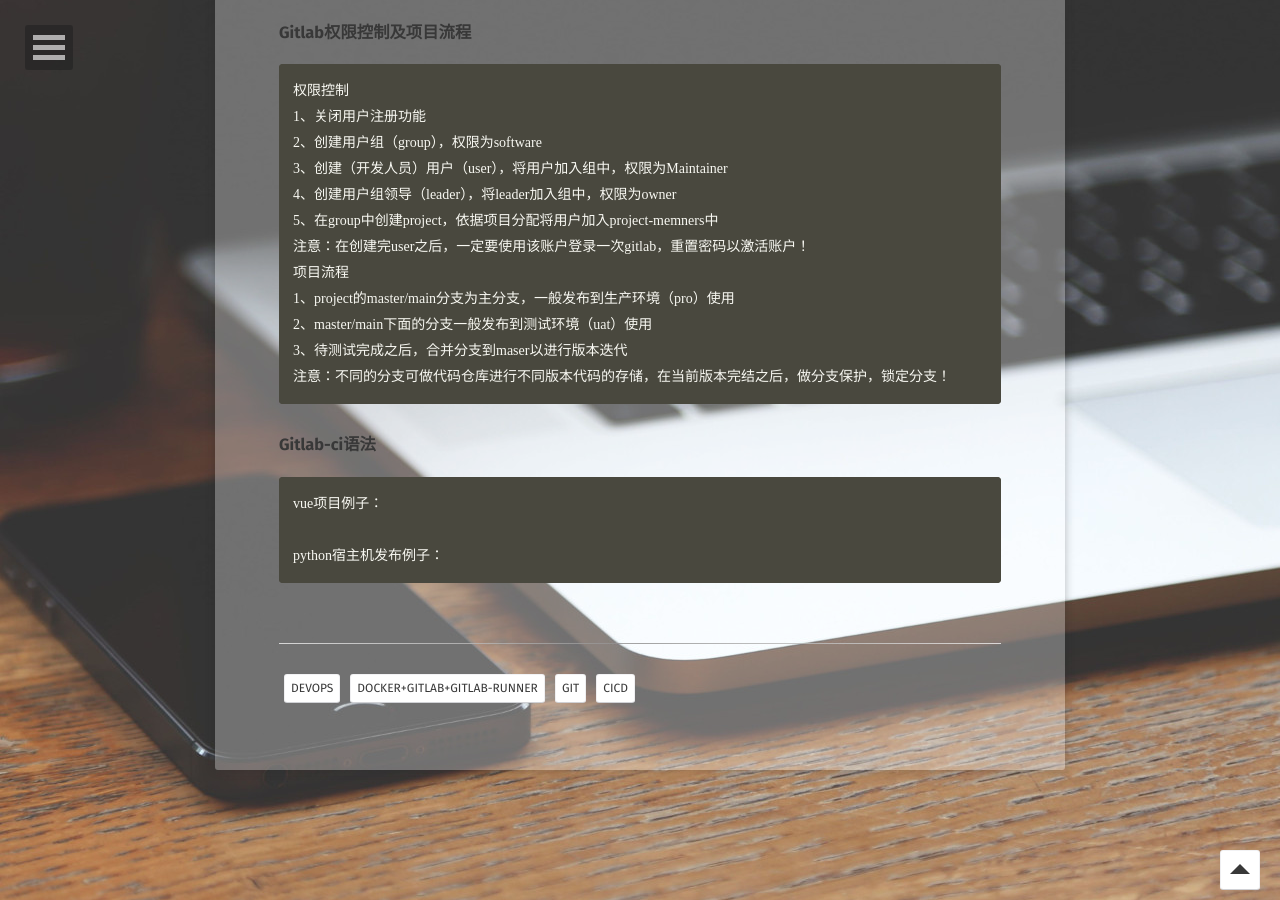
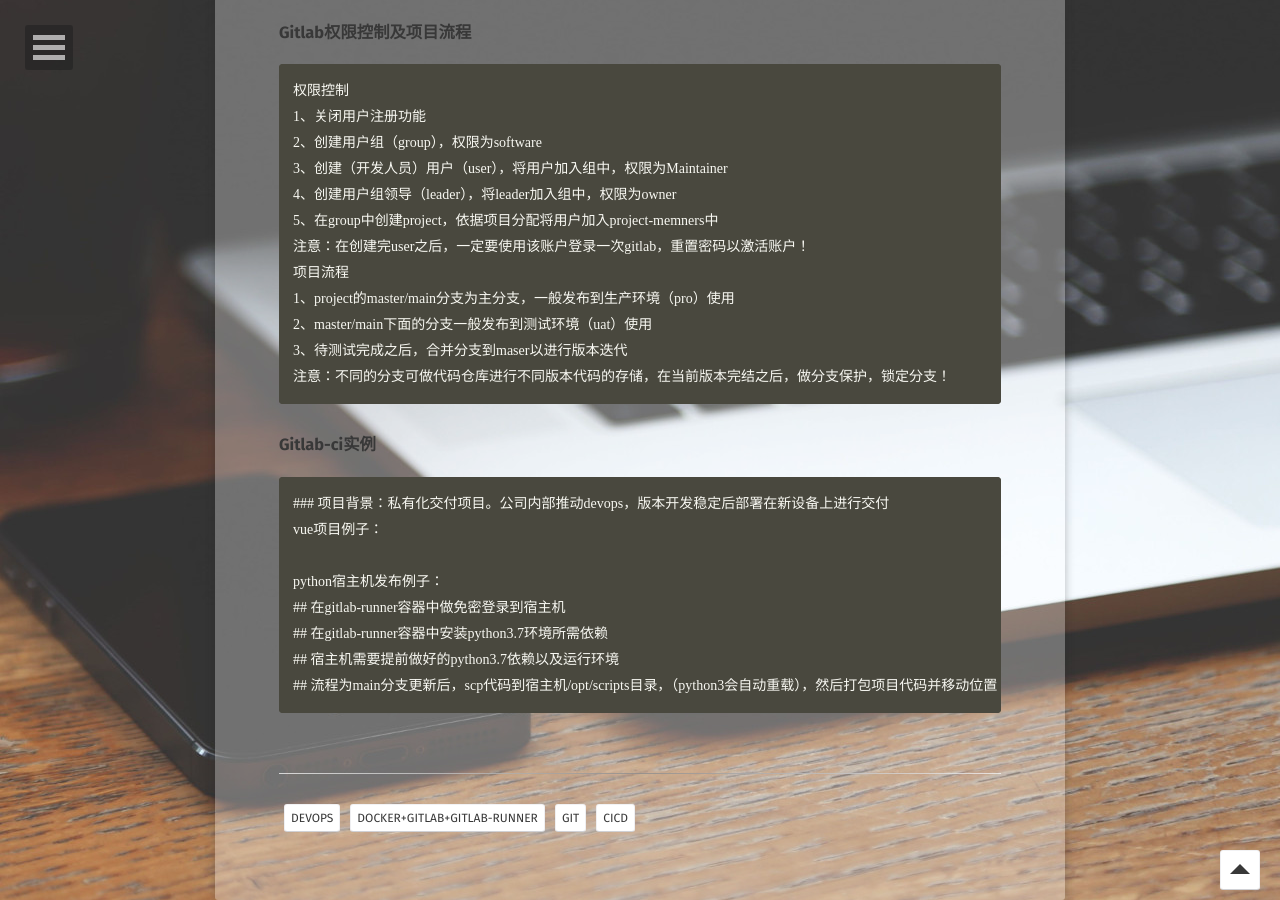
Before and after one commit to A17513081909/csz.github.io, a Jekyll site: the page built from _posts/2021-01-05-gitlab.md, in a window 1280 px wide and 900 px high, scrolled down 2733 px. Built offline with Jekyll 4.4.1, drawn with Linux system fonts in a browser that asks for light colours; some web fonts are replaced; some of the changed text lies outside the part shown.

Commit message:
Update 2021-01-05-gitlab.md

````diff
--- a/_posts/2021-01-05-gitlab.md
+++ b/_posts/2021-01-05-gitlab.md
@@ -12,7 +12,7 @@ comments: false
 ## * <a href='#c'>Gitlab-runner搭建</a>
 ## * <a href='#d'>CICD测试</a>
 ## * <a href='#e'>Gitlab权限控制及项目流程</a>
-## * <a href='#f'>Gitlab-ci语法</a>
+## * <a href='#f'>Gitlab-ci实例</a>
 
 
 ```
@@ -110,9 +110,14 @@ git clone拉下来项目，编辑.gitlab-ci.yml文件即可
 注意：不同的分支可做代码仓库进行不同版本代码的存储，在当前版本完结之后，做分支保护，锁定分支！
 ```
 
-### <span id='f'>Gitlab-ci语法</span>
+### <span id='f'>Gitlab-ci实例</span>
 ```
+### 项目背景：私有化交付项目。公司内部推动devops，版本开发稳定后部署在新设备上进行交付
 vue项目例子：
 
 python宿主机发布例子：
+## 在gitlab-runner容器中做免密登录到宿主机
+## 在gitlab-runner容器中安装python3.7环境所需依赖
+## 宿主机需要提前做好的python3.7依赖以及运行环境
+## 流程为main分支更新后，scp代码到宿主机/opt/scripts目录，（python3会自动重载），然后打包项目代码并移动位置
 ```
````
